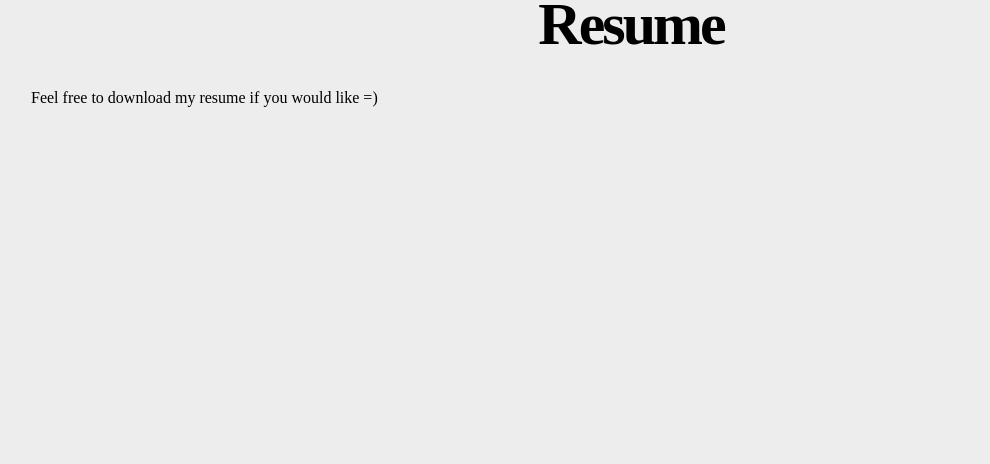
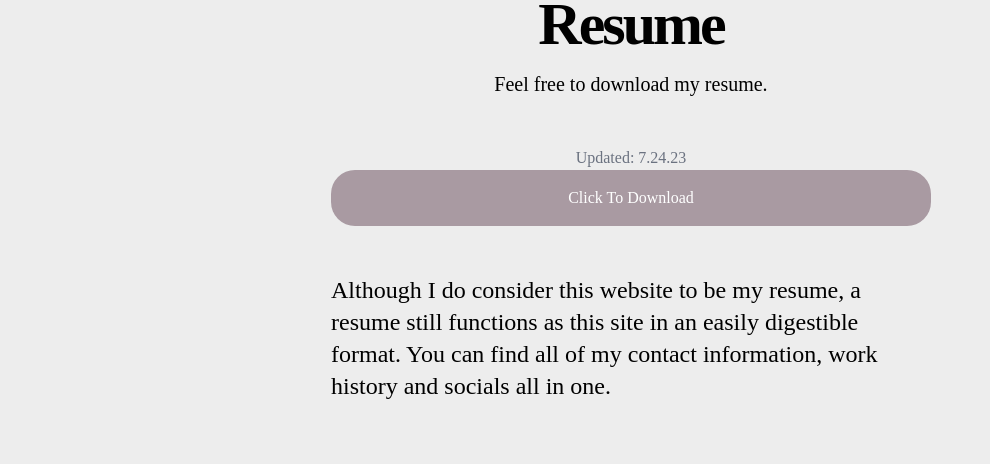
Before and after one commit to gualberto2/portfolio, a React (Create React App) app: page /resume in a window 1280 px wide. Shown: the part 146-610 px from the top of the page, without its empty margins (9-999 px from the left). Built offline with nearby package versions, Linux system fonts and the light colour scheme; a web font is replaced by a local one; what react-topbar-progress-indicator would draw is missing.

Commit message:
finished resume page

```diff
--- a/src/pages/Resume.jsx
+++ b/src/pages/Resume.jsx
@@ -3,20 +3,24 @@ import React from "react";
 const Resume = () => {
   return (
     <section className="px-2 max-w-[95%] mx-auto 2xl:max-w-6xl">
-      <h1 className="pt-20 flex flex-col text-center text-5xl md:text-6xl font-semibold tracking-tighter mb-8">
+      <h1 className="pt-20 flex flex-col text-center text-5xl md:text-6xl font-semibold tracking-tighter mb-4">
         Resume
       </h1>
-      <div>
-        <h2>Feel free to download my resume if you would like =)</h2>
-        <div className="bg-[#ededed] p-4">
-          <iframe
-            src="../embeds/portfolio.pdf"
-            title="Resume PDF"
-            width="100%"
-            height="500px"
-            type="application/pdf"
-          />
-        </div>
+      <h2 className="text-center text-xl font-normal  mb-3">
+        Feel free to download my resume.
+      </h2>
+      <div className="my-12 w-full flex flex-col justify-center items-center">
+        <h3 className="font-light text-gray-500">Updated: 7.24.23</h3>
+        <button className="bg-[#A99AA2] hover:bg-[#A1919A] p-4 w-[50%] rounded-3xl cursor-pointer text-white font-medium transition duration-150 ease-in-out">
+          Click To Download
+        </button>
+      </div>
+      <div className="md:grid md:grid-cols-8 px-4 md:px-0">
+        <p className="col-start-3 col-end-7 text-2xl font-normal mb-3">
+          Although I do consider this website to be my resume, a resume still
+          functions as this site in an easily digestible format. You can find
+          all of my contact information, work history and socials all in one.
+        </p>
       </div>
     </section>
   );
```
